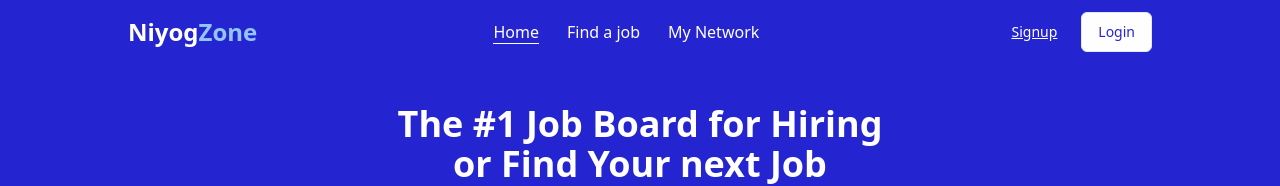
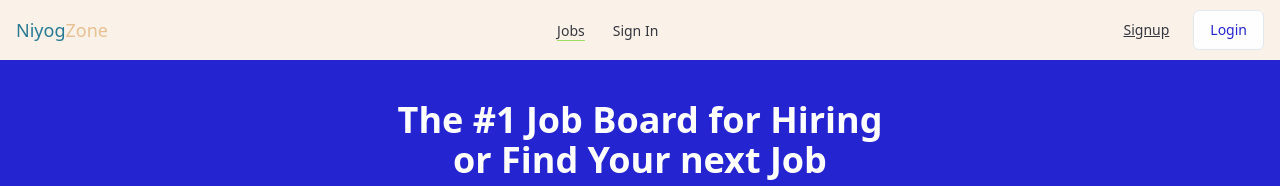
Before and after one commit to farah-jannat/niyog-zone, a React (Vite) app in the folder frontend/: page / in a window 1280 px wide. Shown: the top 186 px of the page. Built offline with nearby package versions, Linux system fonts and the light colour scheme; no server answers.

Commit message:
style: change color of navbar

```diff
--- a/frontend/src/components/shared/Navbar.jsx
+++ b/frontend/src/components/shared/Navbar.jsx
@@ -33,15 +33,15 @@ const Navbar = () => {
 
   return (
     <div>
-      <div className="flex justify-between items-center w-[80%] mx-auto h-16 text-white">
+      <div className="flex justify-between items-center bg-[#FAF2E9] py-[12px] px-[16px] mx-auto h-[60px] text-[#35373F]">
         <div>
-          <h1 className="text-2xl font-bold">
-            Niyog<span className="text-blue-300">Zone</span>
+          <h1 className="text-[18px]  ">
+            <span className="text-[#287992]">Niyog</span><span className="text-[#E8C092]">Zone</span>
           </h1>
         </div>
 
         <div>
-          <ul className="hidden md:flex font-medium items-center  gap-7">
+          <ul className="text-[14px] flex items-center  gap-7">
             {user && user.role == "recruiter" ? (
               <>
                 <li>
@@ -55,21 +55,18 @@ const Navbar = () => {
               <>
                 <li>
                   <Link
-                    to="/"
+                    to="/jobs"
                     className={` ${
                       location.pathname === "/"
-                        ? "border-b border-White" // Active style
+                        ? "border-b border-[#A1DD5F]" // Active style
                         : "text-gray-700 hover:text-blue-500"
                     }`}
                   >
-                    Home
+                   Jobs
                   </Link>
                 </li>
                 <li>
-                  <Link to="/jobs">Find a job</Link>
-                </li>
-                <li>
-                  <Link to="/company">My Network</Link>
+                  <Link to="">Sign In</Link>
                 </li>
               </>
             )}
@@ -78,6 +75,7 @@ const Navbar = () => {
         <div>
           {!user ? (
             <div className="flex items-center gap-2">
+
               <Link to="/signup">
                 <Button variant="none" className="underline">
                   Signup
@@ -109,6 +107,7 @@ const Navbar = () => {
                     <AvatarImage
                       src={user?.Profile?.profilePhoto}
                       alt="@shadcn"
+                      className = "w-[35px] h-[35px] rounded-full"
                     />
                   </Avatar>
                 </PopoverTrigger>
```
